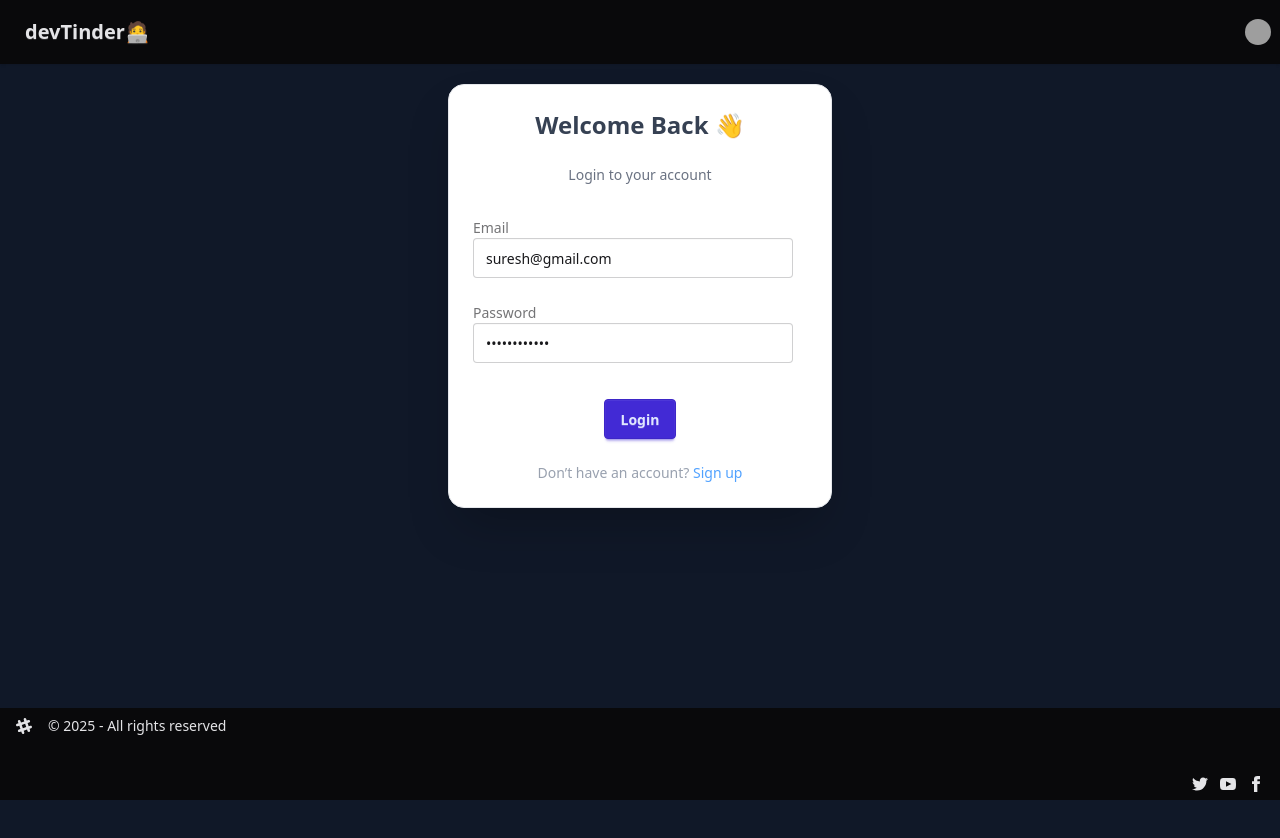
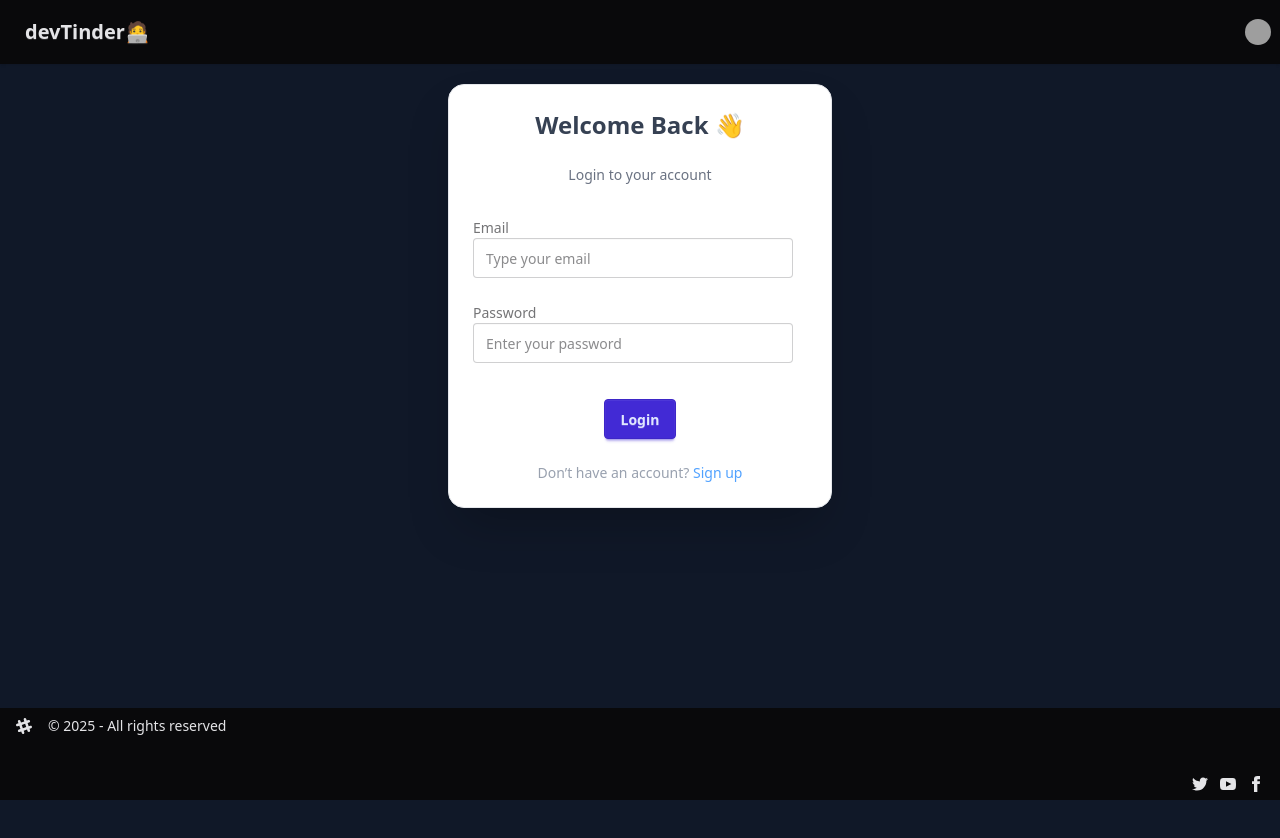
Before and after one commit to sashanktadimeti/devTinder-web, a React (Vite) app: page / in a window 1280 px wide. Shown: the top 838 px of the page. Built offline with nearby package versions, Linux system fonts and the light colour scheme; no server answers; grey boxes are pictures that could not be loaded.

Commit message:
changed default credentials

```diff
--- a/src/Login.jsx
+++ b/src/Login.jsx
@@ -7,8 +7,8 @@ import { addUser } from "./utils/userSlice";
 import { BASE_URL } from "./utils/constants";
 
 const Login = () => {
-  const [email, setemail] = useState("suresh@gmail.com");
-  const [password, setpassword] = useState("Sashank@1234");
+  const [email, setemail] = useState("");
+  const [password, setpassword] = useState("");
   const navigate = useNavigate();
   const dispatch = useDispatch()
   const [error, seterror] = useState("")
```
